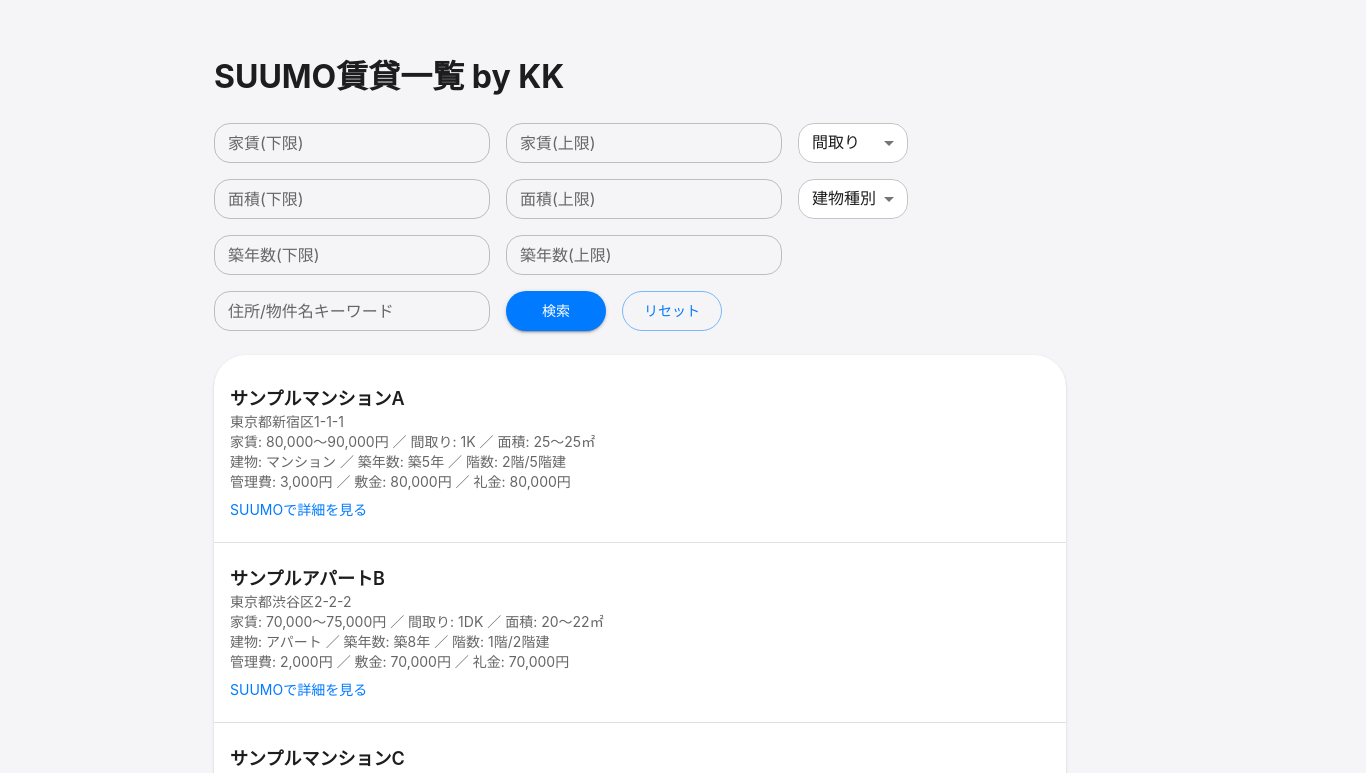
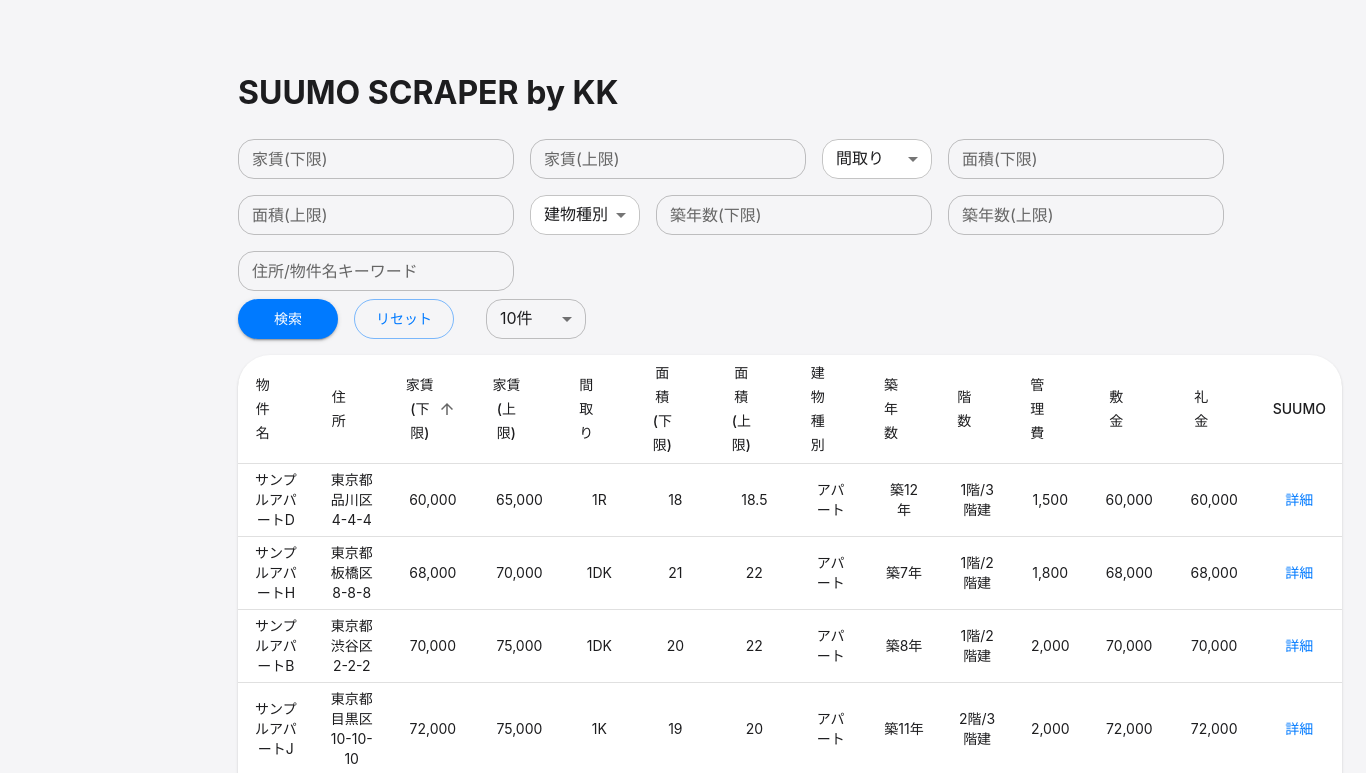
Before and after one commit to KazumasaKoshikawa/home-scraper, a React (Create React App) app: page / in a window 1280 px wide. Shown: the top 773 px of the page, 1366 px wide, since content can reach past the window. Built offline with nearby package versions, Linux system fonts and the light colour scheme.

Commit message:
一覧はカード表示ではなくリスト表示

```diff
--- a/src/App.tsx
+++ b/src/App.tsx
@@ -1,13 +1,27 @@
 import React from "react";
 import { FilterBar } from "./components/FilterBar.tsx";
-import { PropertyTable } from "./components/PropertyTable.tsx";
+import { HomeList } from "./components/HomeList.tsx";
+import { Container, CssBaseline } from "@mui/material";
 
 export function App() {
   return (
     <>
-      <h1>SUUMO賃貸一覧 by KK</h1>
-      <FilterBar />
-      <PropertyTable />
+      <CssBaseline />
+      <Container
+        maxWidth={false}
+        sx={{
+          width: "90vw",
+          maxWidth: "90vw",
+          margin: "0 auto",
+          minHeight: "100vh",
+          paddingTop: 2,
+          paddingBottom: 2,
+        }}
+      >
+        <h1>SUUMO SCRAPER by KK</h1>
+        <FilterBar />
+        <HomeList />
+      </Container>
     </>
   );
 }
--- a/src/components/FilterBar.tsx
+++ b/src/components/FilterBar.tsx
@@ -1,6 +1,6 @@
 import React from "react";
 import { Box, TextField, Select, MenuItem, Button } from "@mui/material";
-import { usePropertyContext } from "../contexts/PropertyContext.tsx";
+import { useAppContext } from "../contexts/Context.tsx";
 // MUIアイコンの例: import SearchIcon from '@mui/icons-material/Search';
 
 export interface FilterState {
@@ -22,13 +22,15 @@
   setBuildingAgeTo: (v: string) => void;
   address: string;
   setAddress: (v: string) => void;
+  pageSize: number;
+  setPageSize: (v: number) => void;
 }
 
 const layouts = ["", "1R", "1K", "1DK", "1LDK", "2DK", "2LDK", "3DK", "3LDK"];
 const buildingTypes = ["", "マンション", "アパート"];
 
 export function FilterBar() {
-  const { filterState, handleFilter, handleReset } = usePropertyContext();
+  const { filterState, handleFilter, handleReset } = useAppContext();
   const {
     rentFrom,
     setRentFrom,
@@ -48,11 +50,13 @@
     setBuildingAgeTo,
     address,
     setAddress,
+    pageSize,
+    setPageSize,
   } = filterState;
 
   return (
-    // Apple風の余白・角丸・配色でフォームを構成
-    <Box sx={{ display: "flex", flexWrap: "wrap", gap: 2, mb: 3 }}>
+    <>
+      <Box sx={{ display: "flex", flexWrap: "wrap", gap: 2, mb: 1 }}>
         {/* 家賃(下限) */}
         <TextField
           label="家賃(下限)"
@@ -149,7 +153,8 @@
           size="small"
           sx={{ minWidth: 140 }}
         />
-      {/* 検索ボタン */}
+      </Box>
+      <Box sx={{ display: "flex", gap: 2, mb: 2 }}>
         <Button
           variant="contained"
           color="primary"
@@ -158,7 +163,6 @@
         >
           検索
         </Button>
-      {/* リセットボタン */}
         <Button
           variant="outlined"
           color="primary"
@@ -167,6 +171,19 @@
         >
           リセット
         </Button>
+        {/* ページング件数選択 */}
+        <Select
+          value={pageSize}
+          onChange={(e) => setPageSize(Number(e.target.value))}
+          size="small"
+          sx={{ minWidth: 100, ml: 2 }}
+        >
+          <MenuItem value={10}>10件</MenuItem>
+          <MenuItem value={20}>20件</MenuItem>
+          <MenuItem value={30}>30件</MenuItem>
+          <MenuItem value={50}>50件</MenuItem>
+        </Select>
       </Box>
+    </>
   );
 }
--- /dev/null
+++ b/src/components/HomeList.tsx
@@ -0,0 +1,177 @@
+import React, { useState } from "react";
+import {
+  Table,
+  TableBody,
+  TableCell,
+  TableContainer,
+  TableHead,
+  TableRow,
+  Paper,
+  TableSortLabel,
+  Link,
+  Pagination,
+} from "@mui/material";
+import { useAppContext } from "../contexts/Context.tsx";
+// MUIアイコンの例: import HomeIcon from '@mui/icons-material/Home';
+
+export interface Property {
+  id: number;
+  name: string;
+  address: string;
+  rent_min: number;
+  rent_max: number;
+  layout: string;
+  area_min: number;
+  area_max: number;
+  building_type: string;
+  building_age: string;
+  floor: string;
+  admin_fee_min?: number;
+  deposit?: number;
+  key_money?: number;
+  url: string;
+}
+
+type Order = "asc" | "desc";
+
+type SortKey = keyof Pick<
+  Property,
+  | "name"
+  | "address"
+  | "rent_min"
+  | "rent_max"
+  | "layout"
+  | "area_min"
+  | "area_max"
+  | "building_type"
+  | "building_age"
+  | "floor"
+  | "admin_fee_min"
+  | "deposit"
+  | "key_money"
+>;
+
+const columns: { key: SortKey; label: string }[] = [
+  { key: "name", label: "物件名" },
+  { key: "address", label: "住所" },
+  { key: "rent_min", label: "家賃(下限)" },
+  { key: "rent_max", label: "家賃(上限)" },
+  { key: "layout", label: "間取り" },
+  { key: "area_min", label: "面積(下限)" },
+  { key: "area_max", label: "面積(上限)" },
+  { key: "building_type", label: "建物種別" },
+  { key: "building_age", label: "築年数" },
+  { key: "floor", label: "階数" },
+  { key: "admin_fee_min", label: "管理費" },
+  { key: "deposit", label: "敷金" },
+  { key: "key_money", label: "礼金" },
+];
+
+function descendingComparator<T>(a: T, b: T, orderBy: keyof T) {
+  const aValue = a[orderBy] ?? "";
+  const bValue = b[orderBy] ?? "";
+  if (bValue < aValue) return -1;
+  if (bValue > aValue) return 1;
+  return 0;
+}
+
+function getComparator(
+  order: Order,
+  orderBy: SortKey
+): (a: Property, b: Property) => number {
+  return order === "desc"
+    ? (a, b) => descendingComparator(a, b, orderBy)
+    : (a, b) => -descendingComparator(a, b, orderBy);
+}
+
+export function HomeList() {
+  const { filtered, page, setPage, pageSize } = useAppContext();
+  const [order, setOrder] = useState<Order>("asc");
+  const [orderBy, setOrderBy] = useState<SortKey>("rent_min");
+
+  const handleSort = (property: SortKey) => {
+    const isAsc = orderBy === property && order === "asc";
+    setOrder(isAsc ? "desc" : "asc");
+    setOrderBy(property);
+  };
+
+  const sorted = [...filtered].sort(getComparator(order, orderBy));
+  // ページング用slice
+  const startIdx = (page - 1) * pageSize;
+  const endIdx = startIdx + pageSize;
+  const paged = sorted.slice(startIdx, endIdx);
+  const pageCount = Math.ceil(sorted.length / pageSize);
+
+  return (
+    <>
+      <TableContainer component={Paper} sx={{ borderRadius: 2, boxShadow: 1 }}>
+        <Table size="small">
+          <TableHead>
+            <TableRow>
+              {columns.map((col) => (
+                <TableCell key={col.key} align="center">
+                  <TableSortLabel
+                    active={orderBy === col.key}
+                    direction={orderBy === col.key ? order : "asc"}
+                    onClick={() => handleSort(col.key)}
+                  >
+                    {col.label}
+                  </TableSortLabel>
+                </TableCell>
+              ))}
+              <TableCell align="center">SUUMO</TableCell>
+            </TableRow>
+          </TableHead>
+          <TableBody>
+            {paged.map((p) => (
+              <TableRow key={p.id} hover>
+                <TableCell align="center">{p.name}</TableCell>
+                <TableCell align="center">{p.address}</TableCell>
+                <TableCell align="center">
+                  {p.rent_min.toLocaleString()}
+                </TableCell>
+                <TableCell align="center">
+                  {p.rent_max.toLocaleString()}
+                </TableCell>
+                <TableCell align="center">{p.layout}</TableCell>
+                <TableCell align="center">{p.area_min}</TableCell>
+                <TableCell align="center">{p.area_max}</TableCell>
+                <TableCell align="center">{p.building_type}</TableCell>
+                <TableCell align="center">{p.building_age}</TableCell>
+                <TableCell align="center">{p.floor}</TableCell>
+                <TableCell align="center">
+                  {p.admin_fee_min ? p.admin_fee_min.toLocaleString() : 0}
+                </TableCell>
+                <TableCell align="center">
+                  {p.deposit ? p.deposit.toLocaleString() : 0}
+                </TableCell>
+                <TableCell align="center">
+                  {p.key_money ? p.key_money.toLocaleString() : 0}
+                </TableCell>
+                <TableCell align="center">
+                  <Link
+                    href={p.url}
+                    target="_blank"
+                    rel="noopener"
+                    color="primary"
+                    underline="hover"
+                  >
+                    詳細
+                  </Link>
+                </TableCell>
+              </TableRow>
+            ))}
+          </TableBody>
+        </Table>
+      </TableContainer>
+      {/* ページネーション */}
+      <Pagination
+        count={pageCount}
+        page={page}
+        onChange={(_, v) => setPage(v)}
+        color="primary"
+        sx={{ mt: 2, display: "flex", justifyContent: "center" }}
+      />
+    </>
+  );
+}
--- a/src/components/PropertyTable.tsx
+++ /dev/null
@@ -1,71 +0,0 @@
-import React from "react";
-import { List, ListItem, ListItemText, Divider, Link } from "@mui/material";
-import { usePropertyContext } from "../contexts/PropertyContext.tsx";
-// MUIアイコンの例: import HomeIcon from '@mui/icons-material/Home';
-
-export interface Property {
-  id: number;
-  name: string;
-  address: string;
-  rent_min: number;
-  rent_max: number;
-  layout: string;
-  area_min: number;
-  area_max: number;
-  building_type: string;
-  building_age: string;
-  floor: string;
-  admin_fee_min?: number;
-  deposit?: number;
-  key_money?: number;
-  url: string;
-}
-
-export function PropertyTable() {
-  const { filtered } = usePropertyContext();
-  return (
-    <List sx={{ bgcolor: "background.paper", borderRadius: 2, boxShadow: 1 }}>
-      {filtered.map((p, idx) => (
-        <React.Fragment key={p.id}>
-          <ListItem
-            alignItems="flex-start"
-            sx={{ flexDirection: "column", alignItems: "stretch", py: 2 }}
-          >
-            <ListItemText
-              primary={
-                <span style={{ fontWeight: 600, fontSize: 18 }}>{p.name}</span>
-              }
-              secondary={
-                <>
-                  <span style={{ color: "#666" }}>{p.address}</span>
-                  <br />
-                  家賃: {p.rent_min.toLocaleString()}〜
-                  {p.rent_max.toLocaleString()}円 ／ 間取り: {p.layout} ／ 面積:{" "}
-                  {p.area_min}〜{p.area_max}㎡<br />
-                  建物: {p.building_type} ／ 築年数: {p.building_age} ／ 階数:{" "}
-                  {p.floor}
-                  <br />
-                  管理費:{" "}
-                  {p.admin_fee_min ? p.admin_fee_min.toLocaleString() : 0}円 ／
-                  敷金: {p.deposit ? p.deposit.toLocaleString() : 0}円 ／ 礼金:{" "}
-                  {p.key_money ? p.key_money.toLocaleString() : 0}円<br />
-                  <Link
-                    href={p.url}
-                    target="_blank"
-                    rel="noopener"
-                    color="primary"
-                    underline="hover"
-                    sx={{ mt: 1, display: "inline-block" }}
-                  >
-                    SUUMOで詳細を見る
-                  </Link>
-                </>
-              }
-            />
-          </ListItem>
-          {idx !== filtered.length - 1 && <Divider component="li" />}
-        </React.Fragment>
-      ))}
-    </List>
-  );
-}
--- a/src/contexts/PropertyContext.tsx
+++ b/src/contexts/Context.tsx
@@ -5,30 +5,31 @@
   useContext,
   ReactNode,
 } from "react";
-import { Property } from "../components/PropertyTable";
+import { Property } from "../components/HomeList";
 import { FilterState } from "../components/FilterBar";
 
-interface PropertyContextType {
+interface contextType {
   properties: Property[];
   filtered: Property[];
   setFiltered: React.Dispatch<React.SetStateAction<Property[]>>;
   filterState: FilterState;
   handleFilter: () => void;
   handleReset: () => void;
+  page: number;
+  setPage: React.Dispatch<React.SetStateAction<number>>;
+  pageSize: number;
+  setPageSize: React.Dispatch<React.SetStateAction<number>>;
 }
 
-const PropertyContext = createContext<PropertyContextType | undefined>(
-  undefined
-);
+const context = createContext<contextType | undefined>(undefined);
 
-export const usePropertyContext = () => {
-  const ctx = useContext(PropertyContext);
-  if (!ctx)
-    throw new Error("usePropertyContext must be used within PropertyProvider");
+export const useAppContext = () => {
+  const ctx = React.useContext(context);
+  if (!ctx) throw new Error("useAppContext must be used within AppProvider");
   return ctx;
 };
 
-export const PropertyProvider = ({ children }: { children: ReactNode }) => {
+export const provider = ({ children }: { children: ReactNode }) => {
   const [properties, setProperties] = useState<Property[]>([]);
   const [filtered, setFiltered] = useState<Property[]>([]);
   const [rentFrom, setRentFrom] = useState<string>("");
@@ -40,6 +41,8 @@
   const [buildingAgeFrom, setBuildingAgeFrom] = useState<string>("");
   const [buildingAgeTo, setBuildingAgeTo] = useState<string>("");
   const [address, setAddress] = useState<string>("");
+  const [page, setPage] = useState<number>(1);
+  const [pageSize, setPageSize] = useState<number>(10);
 
   const filterState: FilterState = {
     rentFrom,
@@ -60,6 +63,8 @@
     setBuildingAgeTo,
     address,
     setAddress,
+    pageSize,
+    setPageSize,
   };
 
   useEffect(() => {
@@ -98,6 +103,7 @@
         return true;
       })
     );
+    setPage(1);
   };
 
   const handleReset = () => {
@@ -111,10 +117,11 @@
     setBuildingAgeTo("");
     setAddress("");
     setFiltered(properties);
+    setPage(1);
   };
 
   return (
-    <PropertyContext.Provider
+    <context.Provider
       value={{
         properties,
         filtered,
@@ -122,9 +129,13 @@
         filterState,
         handleFilter,
         handleReset,
+        page,
+        setPage,
+        pageSize,
+        setPageSize,
       }}
     >
       {children}
-    </PropertyContext.Provider>
+    </context.Provider>
   );
 };
--- a/src/index.tsx
+++ b/src/index.tsx
@@ -2,7 +2,7 @@
 import ReactDOM from "react-dom/client";
 import "./index.css";
 import { App } from "./App.tsx";
-import { PropertyProvider } from "./contexts/PropertyContext.tsx";
+import { provider as AppProvider } from "./contexts/Context.tsx";
 import { reportWebVitals } from "./reportWebVitals.ts";
 import { ThemeProvider, createTheme } from "@mui/material/styles";
 import CssBaseline from "@mui/material/CssBaseline";
@@ -30,9 +30,9 @@
     <ThemeProvider theme={theme}>
       <CssBaseline />
       <Container maxWidth="md" sx={{ py: 4 }}>
-        <PropertyProvider>
+        <AppProvider>
           <App />
-        </PropertyProvider>
+        </AppProvider>
       </Container>
     </ThemeProvider>
   </React.StrictMode>
```
Lines whose indentation alone changed are shown as unchanged.
